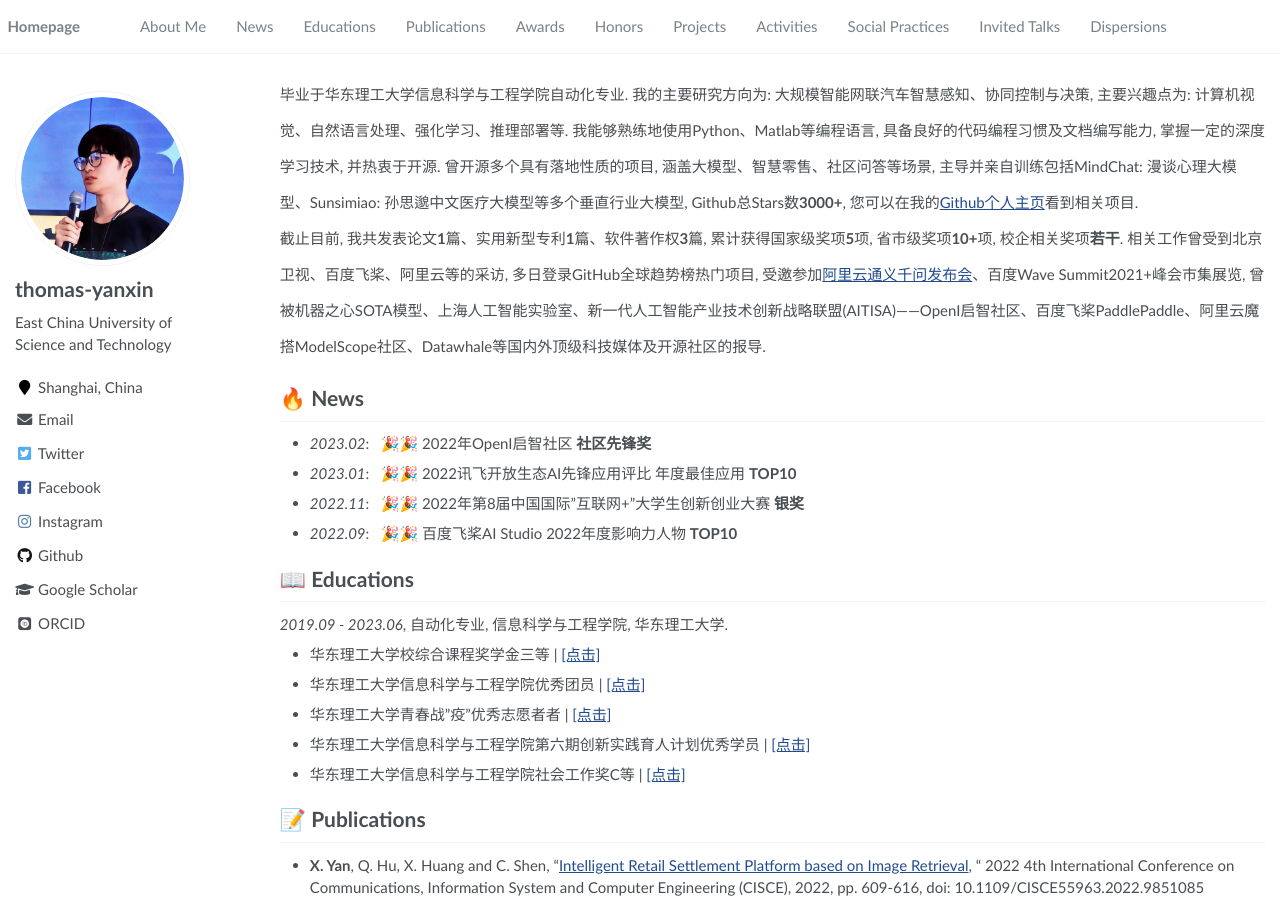
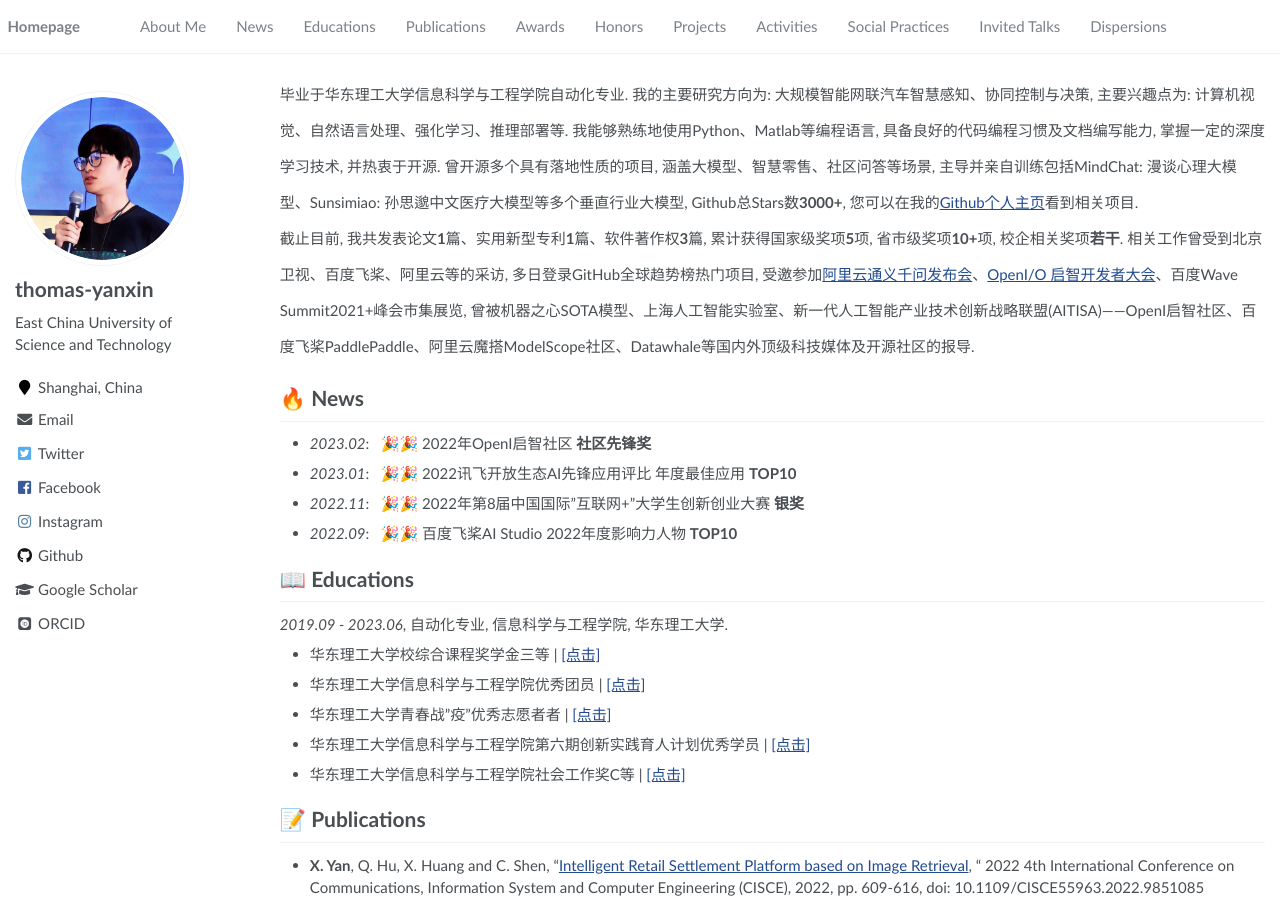
Before and after one commit to thomas-yanxin/thomas-yanxin.github.io, a Jekyll site: the page built from _pages/about.md, in a window 1280 px wide and 900 px high. Built offline with Jekyll 4.4.1, drawn with Linux system fonts in a browser that asks for light colours; some web fonts are replaced.

Commit message:
add openi

```diff
--- a/_pages/about.md
+++ b/_pages/about.md
@@ -20,7 +20,7 @@
 <p style="line-height:2.4; ">
 毕业于华东理工大学信息科学与工程学院自动化专业. 我的主要研究方向为: 大规模智能网联汽车智慧感知、协同控制与决策, 主要兴趣点为: 计算机视觉、自然语言处理、强化学习、推理部署等. 我能够熟练地使用Python、Matlab等编程语言, 具备良好的代码编程习惯及文档编写能力, 掌握一定的深度学习技术, 并热衷于开源. 曾开源多个具有落地性质的项目, 涵盖大模型、智慧零售、社区问答等场景, 主导并亲自训练包括MindChat: 漫谈心理大模型、Sunsimiao: 孙思邈中文医疗大模型等多个垂直行业大模型, Github总Stars数<strong>3000+</strong>, 您可以在我的<a href='https://github.com/thomas-yanxin'>Github个人主页</a>看到相关项目.
 <br/>
-截止目前, 我共发表论文<strong>1</strong>篇、实用新型专利<strong>1</strong>篇、软件著作权<strong>3</strong>篇, 累计获得国家级奖项<strong>5</strong>项, 省市级奖项<strong>10+</strong>项, 校企相关奖项<strong>若干</strong>. 相关工作曾受到北京卫视、百度飞桨、阿里云等的采访, 多日登录GitHub全球趋势榜热门项目, 受邀参加<a href='/proof/阿里云邀请函_颜鑫.pdf'>阿里云通义千问发布会</a>、百度Wave Summit2021+峰会市集展览, 曾被机器之心SOTA模型、上海人工智能实验室、新一代人工智能产业技术创新战略联盟(AITISA)——OpenI启智社区、百度飞桨PaddlePaddle、阿里云魔搭ModelScope社区、Datawhale等国内外顶级科技媒体及开源社区的报导.
+截止目前, 我共发表论文<strong>1</strong>篇、实用新型专利<strong>1</strong>篇、软件著作权<strong>3</strong>篇, 累计获得国家级奖项<strong>5</strong>项, 省市级奖项<strong>10+</strong>项, 校企相关奖项<strong>若干</strong>. 相关工作曾受到北京卫视、百度飞桨、阿里云等的采访, 多日登录GitHub全球趋势榜热门项目, 受邀参加<a href='/proof/阿里云邀请函_颜鑫.pdf'>阿里云通义千问发布会</a>、<a href='启智开发者大会邀请函-颜鑫.pdf'>OpenI/O 启智开发者大会</a>、百度Wave Summit2021+峰会市集展览, 曾被机器之心SOTA模型、上海人工智能实验室、新一代人工智能产业技术创新战略联盟(AITISA)——OpenI启智社区、百度飞桨PaddlePaddle、阿里云魔搭ModelScope社区、Datawhale等国内外顶级科技媒体及开源社区的报导.
 </p>
 
 # 🔥 News
```
Also changed, not shown: 1 other file.
